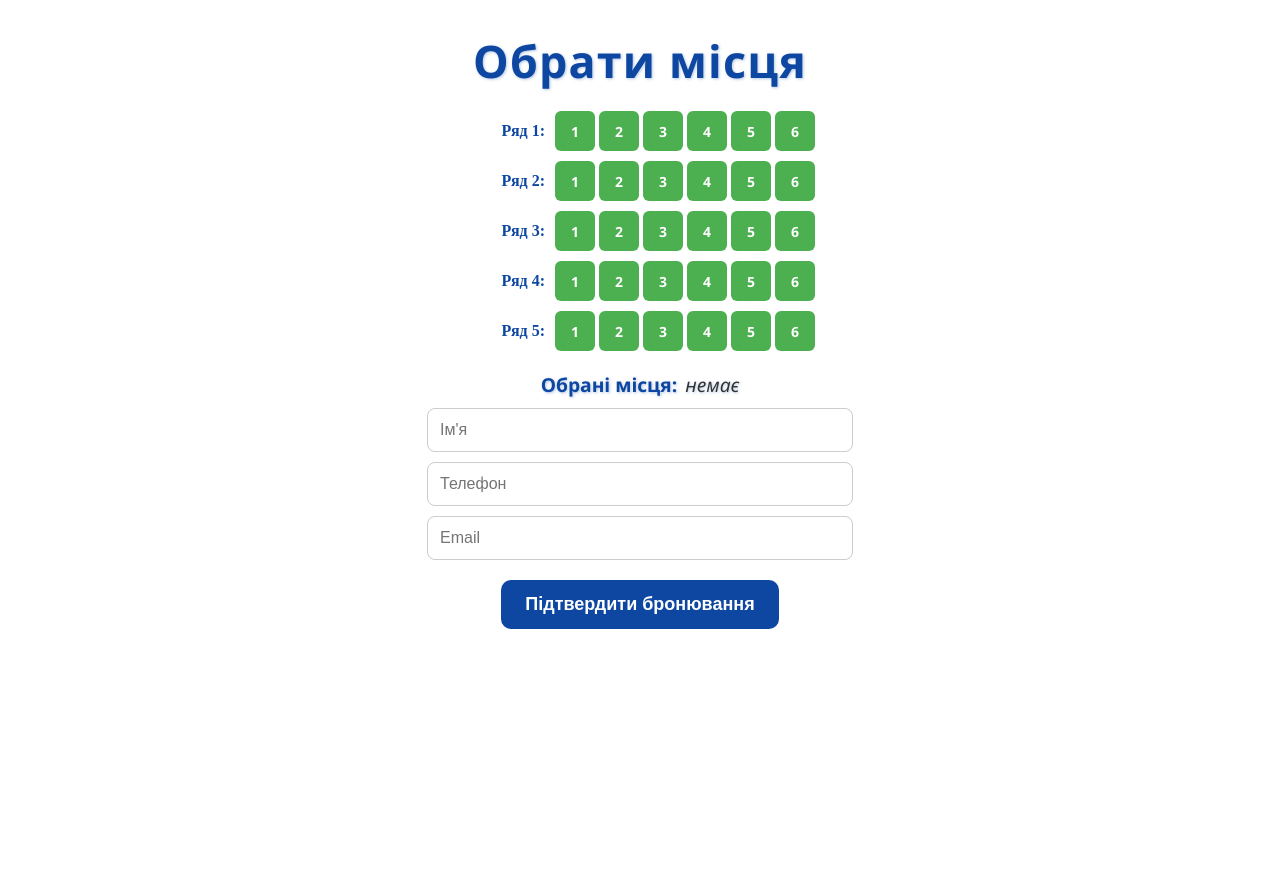
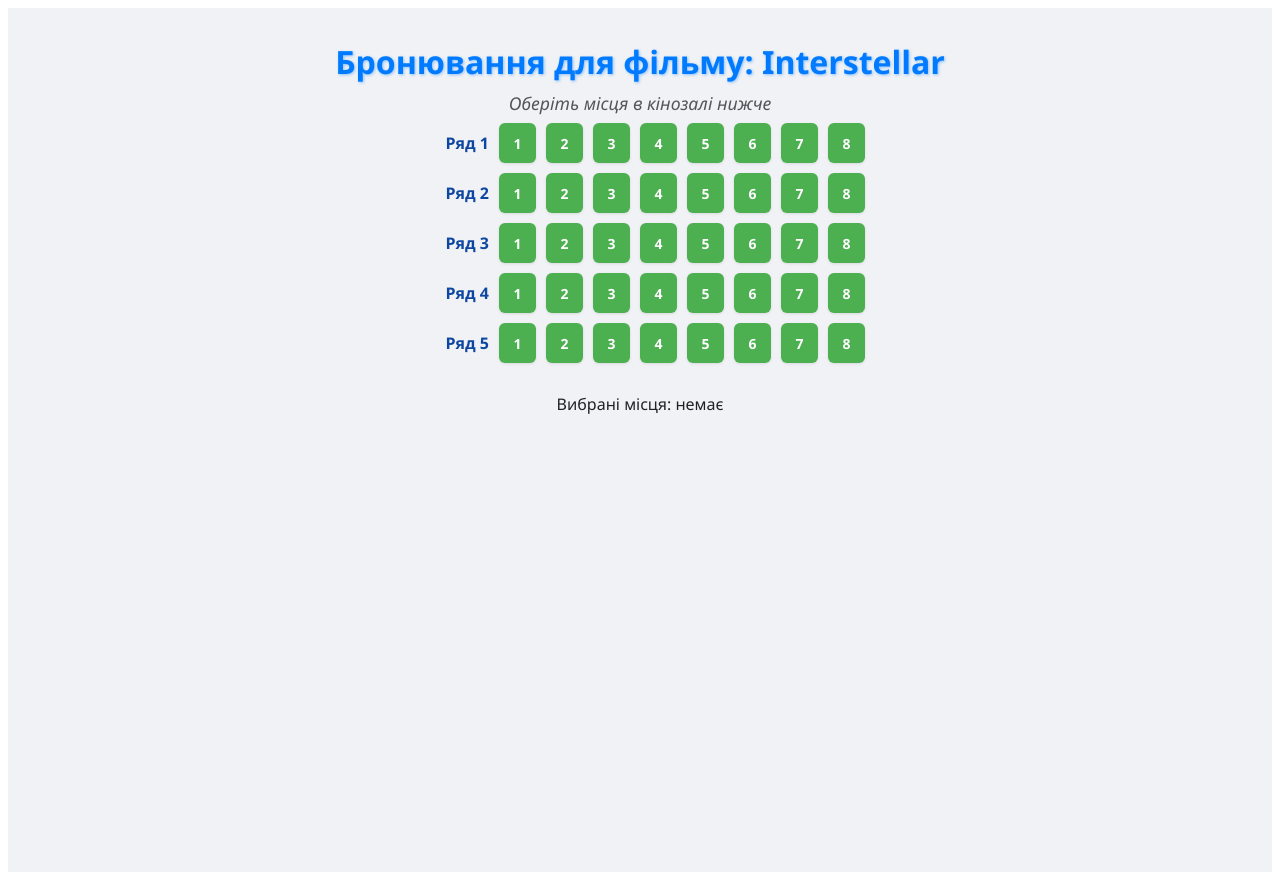
Before and after one commit to dyrachokk/cinemabooking, a React (Create React App) app: page /booking/1 in a window 1280 px wide. Before the commit the page ends 800 px from the top, so only its background shows below. Built offline with nearby package versions, Linux system fonts and the light colour scheme.

Commit message:
Оновлено і добавлено компоненту для 10 лабораторної

```diff
--- a/src/components/CinemaHall.jsx
+++ b/src/components/CinemaHall.jsx
@@ -1,56 +1,145 @@
-import { useState } from 'react';
+import React, { useState, useEffect } from 'react';
+import { useParams } from 'react-router-dom';
+import BookingService from '../services/BookingService';
+import { toast } from 'react-toastify';
 
-const CinemaHall = () => {
-  const rows = 5;
-  const seatsPerRow = 6;
+const ROWS = 5;
+const COLS = 8;
+
+function CinemaHall() {
   const [selectedSeats, setSelectedSeats] = useState([]);
+  const [bookedSeats, setBookedSeats] = useState([]);
+  const [showForm, setShowForm] = useState(false);
+  const [name, setName] = useState('');
+  const [phone, setPhone] = useState('');
+  const [email, setEmail] = useState('');
 
-  const toggleSeat = (row, seat) => {
-    const seatId = `${row}-${seat}`;
-    setSelectedSeats((prev) =>
-      prev.includes(seatId)
-        ? prev.filter((s) => s !== seatId)
-        : [...prev, seatId]
+  const { id } = useParams();
+  const movieId = parseInt(id);
+
+  useEffect(() => {
+    const booked = BookingService.getBookedSeats(movieId);
+    setBookedSeats(booked);
+  }, [movieId]);
+
+  const toggleSeat = (index) => {
+    if (bookedSeats.includes(index)) return;
+    setSelectedSeats(prev =>
+      prev.includes(index) ? prev.filter(i => i !== index) : [...prev, index]
     );
   };
 
-  return (
-    <div>
-      <div className="hall">
-        {[...Array(rows)].map((_, rowIndex) => (
-          <div key={rowIndex} className="row-block">
-            <div className="row-label">Ряд {rowIndex + 1}:</div>
-            <div className="row-seats">
-              {[...Array(seatsPerRow)].map((_, seatIndex) => {
-                const row = rowIndex + 1;
-                const seat = seatIndex + 1;
-                const seatId = `${row}-${seat}`;
-                const selected = selectedSeats.includes(seatId);
+  const handleSubmit = (e) => {
+    e.preventDefault();
+
+    if (!name || !phone || !email) {
+      toast.error('Заповніть усі поля');
+      return;
+    }
+
+    const emailRegex = /^[^\s@]+@[^\s@]+\.[^\s@]+$/;
+    if (!emailRegex.test(email)) {
+      toast.error('Некоректний email');
+      return;
+    }
+
+    BookingService.saveBooking(movieId, selectedSeats);
+
+    toast.success('Бронювання збережено!');
+    setBookedSeats(prev => [...prev, ...selectedSeats]);
+    setSelectedSeats([]);
+    setShowForm(false);
+    setName('');
+    setPhone('');
+    setEmail('');
+  };
 
  return (
+  <div className="cinema-container">
+    <div className="hall">
+      {Array.from({ length: ROWS }).map((_, rowIndex) => (
+        <div key={rowIndex} className="row">
+          <div className="row-label">Ряд {rowIndex + 1}</div>
+          {Array.from({ length: COLS }).map((_, colIndex) => {
+            const index = rowIndex * COLS + colIndex;
+            const isSelected = selectedSeats.includes(index);
+            const isBooked = bookedSeats.includes(index);
+            return (
               <div
-                    key={seatId}
-                    className={`seat ${selected ? 'selected' : ''}`}
-                    onClick={() => toggleSeat(row, seat)}
+                key={index}
+                className={`seat ${
+                  isBooked ? 'booked' : isSelected ? 'selected' : 'available'
+                }`}
+                onClick={() => toggleSeat(index)}
               >
-                    {seat}
+                {colIndex + 1}
               </div>
             );
           })}
         </div>
-          </div>
       ))}
     </div>
-      <div className="selected-seats-label">
-        Обрані місця:
-        <span>
+
+    <p style={{ marginTop: '1rem' }}>
       {selectedSeats.length > 0
-            ? selectedSeats.map(s => `Ряд ${s.split('-')[0]}, Місце ${s.split('-')[1]}`).join(', ')
-            : 'немає'}
-        </span>
-      </div>
+        ? Object.entries(
+            selectedSeats.reduce((acc, index) => {
+              const row = Math.floor(index / COLS) + 1;
+              const seat = (index % COLS) + 1;
+              if (!acc[row]) acc[row] = [];
+              acc[row].push(seat);
+              return acc;
+            }, {})
+          )
+            .map(
+              ([row, seats]) =>
+                `Ряд ${row}: місця ${seats.sort((a, b) => a - b).join(', ')}`
+            )
+            .join(' | ')
+        : 'Вибрані місця: немає'}
+    </p>
+
+    {selectedSeats.length > 0 && (
+      <>
+        <button
+          onClick={() => setShowForm(true)}
+          className="book-button"
+           style={{ marginTop: '1rem' }}
+        >
+          Забронювати
+        </button>
+
+
+        {showForm && (
+          <form onSubmit={handleSubmit}>
+            <input
+              type="text"
+              placeholder="Ім'я"
+              value={name}
+              onChange={(e) => setName(e.target.value)}
+            />
+            <input
+              type="tel"
+              placeholder="Телефон"
+              value={phone}
+              onChange={(e) => setPhone(e.target.value)}
+            />
+            <input
+              type="email"
+              placeholder="Email"
+              value={email}
+              onChange={(e) => setEmail(e.target.value)}
+            />
+            <button type="submit" className="booking-button">
+              Підтвердити бронювання
+            </button>
+          </form>
+        )}
+      </>
+    )}
   </div>
 );
-};
+
+}
 
 export default CinemaHall;
--- a/src/index.css
+++ b/src/index.css
@@ -5,6 +5,9 @@
   background: #f0f2f5;
   min-height: 100vh;
   color: #222;
+  display: flex;
+  flex-direction: column;
+  align-items: center;
 }
 
 /* Заголовок */
@@ -17,6 +20,8 @@
   text-shadow: 1px 1px 3px rgba(13, 71, 161, 0.3);
   letter-spacing: 1.2px;
   font-family: 'Segoe UI', Tahoma, Geneva, Verdana, sans-serif;
+  width: 100%;
+  max-width: 600px;
 }
 
 /* Пошукове поле */
@@ -52,6 +57,9 @@
   display: flex;
   flex-wrap: wrap;
   gap: 25px;
+  justify-content: center;
+  width: 100%;
+  max-width: 1200px;
 }
 
 /* Картка фільму */
@@ -113,13 +121,23 @@
 
 /* --- НОВИЙ макет залу з рядами та місцями --- */
 
+/* Загальний контейнер залу */
+.hall {
+  display: flex;
+  flex-direction: column;
+  align-items: center;
+  margin-bottom: 20px;
+}
+
 /* Один блок ряду */
-.row-block {
+.row {
   display: flex;
   align-items: center;
   margin-bottom: 10px;
   justify-content: center;
   gap: 10px;
+  width: 100%;
+  max-width: 450px;
 }
 
 /* Текст "Ряд 1:", "Ряд 2:", ... */
@@ -128,15 +146,11 @@
   color: #0d47a1;
   width: 80px;
   text-align: right;
+  user-select: none;
+  font-family: 'Segoe UI', Tahoma, Geneva, Verdana, sans-serif;
 }
 
 /* Місця в ряд */
-.row-seats {
-  display: flex;
-  gap: 4px;
-}
-
-/* Окреме місце */
 .seat {
   width: 40px;
   height: 40px;
@@ -152,6 +166,7 @@
   font-family: 'Segoe UI', Tahoma, Geneva, Verdana, sans-serif;
   font-size: 14px;
   transition: background-color 0.3s ease, transform 0.2s ease, box-shadow 0.3s ease;
+  box-shadow: 0 1px 3px rgba(0,0,0,0.1);
 }
 
 .seat:hover {
@@ -160,9 +175,16 @@
   box-shadow: 0 0 8px rgba(25, 118, 210, 0.7);
 }
 
+/* Стилі для заброньованих і вибраних місць */
+.seat.booked {
+  background-color: #e53935 !important; /* червоний для заброньованих */
+  cursor: not-allowed;
+  box-shadow: none;
+}
+
 .seat.selected {
-  background-color: #0d47a1;
-  box-shadow: 0 0 12px rgba(13, 71, 161, 0.9);
+  background-color: #0d47a1 !important; /* темно-синій для вибраних */
+  box-shadow: 0 0 10px rgba(13, 71, 161, 0.8);
 }
 
 /* Стиль для надпису обраних місць */
@@ -186,20 +208,23 @@
   font-style: italic;
 }
 
+/* Кнопка "Забронювати" на картці фільму */
 .book-button {
   background-color: #0d47a1;
   color: white;
-  padding: 14px 28px;
-  font-size: 1.1rem;
-  font-weight: bold;
+  padding: 10px 20px;
+  font-size: 1rem;
+  font-weight: 600;
   border: none;
-  border-radius: 30px;
+  border-radius: 25px;
   cursor: pointer;
-  box-shadow: 0 4px 10px rgba(13, 71, 161, 0.3);
+  box-shadow: 0 4px 8px rgba(13, 71, 161, 0.3);
   transition: background-color 0.3s ease, transform 0.2s ease, box-shadow 0.3s ease;
+  margin-top: 15px;
+  width: 100%;
   font-family: 'Segoe UI', Tahoma, Geneva, Verdana, sans-serif;
-  display: block;
-  margin: 30px auto 0;
+  text-align: center;
+  display: inline-block;
 }
 
 .book-button:hover {
@@ -213,37 +238,116 @@
   box-shadow: 0 2px 6px rgba(13, 71, 161, 0.6);
 }
 
-.seat.booked {
-  background-color: #f44336;
+.book-button:disabled {
+  background-color: #90caf9;
   cursor: not-allowed;
+  box-shadow: none;
+  transform: none;
 }
 
-.form input {
+
+/* Стилі для форми */
+form {
+  max-width: 400px;
+  margin: 30px auto 0 auto;
+  display: flex;
+  flex-direction: column;
+  align-items: center;
+  width: 100%;
+  background: white;
+  padding: 20px 30px;
+  border-radius: 15px;
+  box-shadow: 0 6px 18px rgba(13, 71, 161, 0.15);
+}
+
+/* Вхідні поля форми */
+form input {
   display: block;
   width: 100%;
-  max-width: 400px;
-  margin: 10px auto;
-  padding: 12px;
+  margin: 12px 0;
+  padding: 14px 16px;
   font-size: 16px;
   border-radius: 8px;
-  border: 1px solid #ccc;
+  border: 1.5px solid #ccc;
+  transition: border-color 0.3s ease, box-shadow 0.3s ease;
+  font-family: 'Segoe UI', Tahoma, Geneva, Verdana, sans-serif;
 }
 
-.confirm-button {
-  display: block;
-  margin: 20px auto;
-  background-color: #0d47a1;
-  color: white;
-  padding: 14px 24px;
-  font-size: 18px;
-  border: none;
-  border-radius: 10px;
-  font-weight: 600;
-  cursor: pointer;
-  transition: 0.3s;
+form input:focus {
+  border-color: #0d47a1;
+  box-shadow: 0 0 8px rgba(13, 71, 161, 0.4);
+  outline: none;
 }
 
-.confirm-button:hover {
-  background-color: #1976d2;
-  transform: scale(1.05);
+/* Підписи над полями */
+form label {
+  font-weight: 600;
+  margin-top: 10px;
+  color: #0d47a1;
+  align-self: flex-start;
+  font-family: 'Segoe UI', Tahoma, Geneva, Verdana, sans-serif;
 }
+
+/* Підпис форми */
+form legend {
+  font-size: 1.5rem;
+  font-weight: 700;
+  margin-bottom: 15px;
+  color: #0d47a1;
+  font-family: 'Segoe UI', Tahoma, Geneva, Verdana, sans-serif;
+  user-select: none;
+}
+
+/* Відповідь на різних пристроях */
+@media (max-width: 480px) {
+  .row {
+    max-width: 100%;
+    justify-content: flex-start;
+    padding-left: 10px;
+  }
+
+  .row-label {
+    width: 50px;
+    font-size: 0.9rem;
+  }
+
+  .seat {
+    width: 32px;
+    height: 32px;
+    font-size: 12px;
+  }
+
+  form {
+    padding: 15px 20px;
+  }
+}
+
+.booking-container {
+  min-height: 100vh;
+  padding: 2rem;
+  text-align: center; /* Центруємо текст всередині */
+  background-color: #f0f2f5; /* світлий фон */
+  color: #222; /* темний текст */
+  font-family: 'Segoe UI', Tahoma, Geneva, Verdana, sans-serif;
+  display: flex;
+  flex-direction: column;
+  align-items: center; /* Центруємо дітей по горизонталі */
+  justify-content: flex-start; /* Вирівнюємо по верху */
+  gap: 0.5rem; /* Відстань між заголовками */
+}
+
+.booking-title {
+  color: #007BFF; /* синій */
+  font-weight: 700;
+  font-size: 2rem;
+  margin: 0;
+  text-shadow: 1px 1px 3px rgba(0, 123, 255, 0.4);
+}
+
+.booking-subtitle {
+  color: #555;
+  font-weight: 500;
+  font-size: 1.1rem;
+  margin: 0;
+  font-style: italic;
+}
--- a/src/pages/Booking.jsx
+++ b/src/pages/Booking.jsx
@@ -1,54 +1,24 @@
+import React from 'react';
 import { useParams } from 'react-router-dom';
-import { useState, useEffect } from 'react';
-import { BookingService } from '../services/BookingService';
 import CinemaHall from '../components/CinemaHall';
-import { toast } from 'react-toastify';
-import 'react-toastify/dist/ReactToastify.css';
+import moviesData from '../data/movies';
 
-const Booking = () => {
+function Booking() {
   const { id } = useParams();
-  const [selectedSeats, setSelectedSeats] = useState([]);
-  const [bookedSeats, setBookedSeats] = useState([]);
-  const [form, setForm] = useState({ name: '', phone: '', email: '' });
-
-  useEffect(() => {
-    const seats = BookingService.getSeatsByMovieId(id);
-    setBookedSeats(seats);
-  }, [id]);
-
-  const handleInputChange = e => {
-    setForm({ ...form, [e.target.name]: e.target.value });
-  };
-
-  const handleBooking = () => {
-    const { name, phone, email } = form;
-
-    if (!name || !phone || !email || !/^[\w-.]+@([\w-]+\.)+[\w-]{2,4}$/.test(email)) {
-      toast.error('Будь ласка, заповніть всі поля коректно');
-      return;
-    }
-
-    BookingService.saveBooking(id, selectedSeats, form);
-    toast.success('Бронювання успішно збережено!');
-    setSelectedSeats([]);
-  };
+  const movieId = parseInt(id);
+  const movie = moviesData.find(m => m.id === movieId);
 
   return (
-    <div className="booking-page">
-      <h1>Обрати місця</h1>
-      <CinemaHall
-        selectedSeats={selectedSeats}
-        setSelectedSeats={setSelectedSeats}
-        bookedSeats={bookedSeats}
-      />
-      <div className="form">
-        <input name="name" placeholder="Ім'я" value={form.name} onChange={handleInputChange} />
-        <input name="phone" placeholder="Телефон" value={form.phone} onChange={handleInputChange} />
-        <input name="email" placeholder="Email" value={form.email} onChange={handleInputChange} />
-        <button className="confirm-button" onClick={handleBooking}>Підтвердити бронювання</button>
-      </div>
+    <div className="booking-container">
+      <h2 className="booking-title">
+        Бронювання для фільму: {movie ? movie.title : `#${id}`}
+      </h2>
+      <p className="booking-subtitle">Оберіть місця в кінозалі нижче</p>
+
+      <CinemaHall movieId={movieId} />
     </div>
   );
-};
+}
+
 
 export default Booking;
--- a/src/services/BookingService.js
+++ b/src/services/BookingService.js
@@ -1,21 +1,24 @@
-const STORAGE_KEY = 'bookings';
+const STORAGE_KEY = 'movie-bookings';
 
-export const BookingService = {
+const BookingService = {
   getBookings() {
     const data = localStorage.getItem(STORAGE_KEY);
     return data ? JSON.parse(data) : {};
   },
 
-  getSeatsByMovieId(movieId) {
-    const data = this.getBookings();
-    return data[movieId] || [];
+  getBookedSeats(movieId) {
+    const bookings = this.getBookings();
+    return bookings[movieId] || [];
   },
 
-  saveBooking(movieId, seats, userData) {
-    const data = this.getBookings();
-    data[movieId] = [...(data[movieId] || []), ...seats];
-    localStorage.setItem(STORAGE_KEY, JSON.stringify(data));
-
-    console.log('Дані користувача:', userData);
+  saveBooking(movieId, seats) {
+    const bookings = this.getBookings();
+    if (!bookings[movieId]) {
+      bookings[movieId] = [];
+    }
+    bookings[movieId] = Array.from(new Set([...bookings[movieId], ...seats]));
+    localStorage.setItem(STORAGE_KEY, JSON.stringify(bookings));
   }
 };
+
+export default BookingService;
```
Lines whose indentation alone changed are shown as unchanged.
